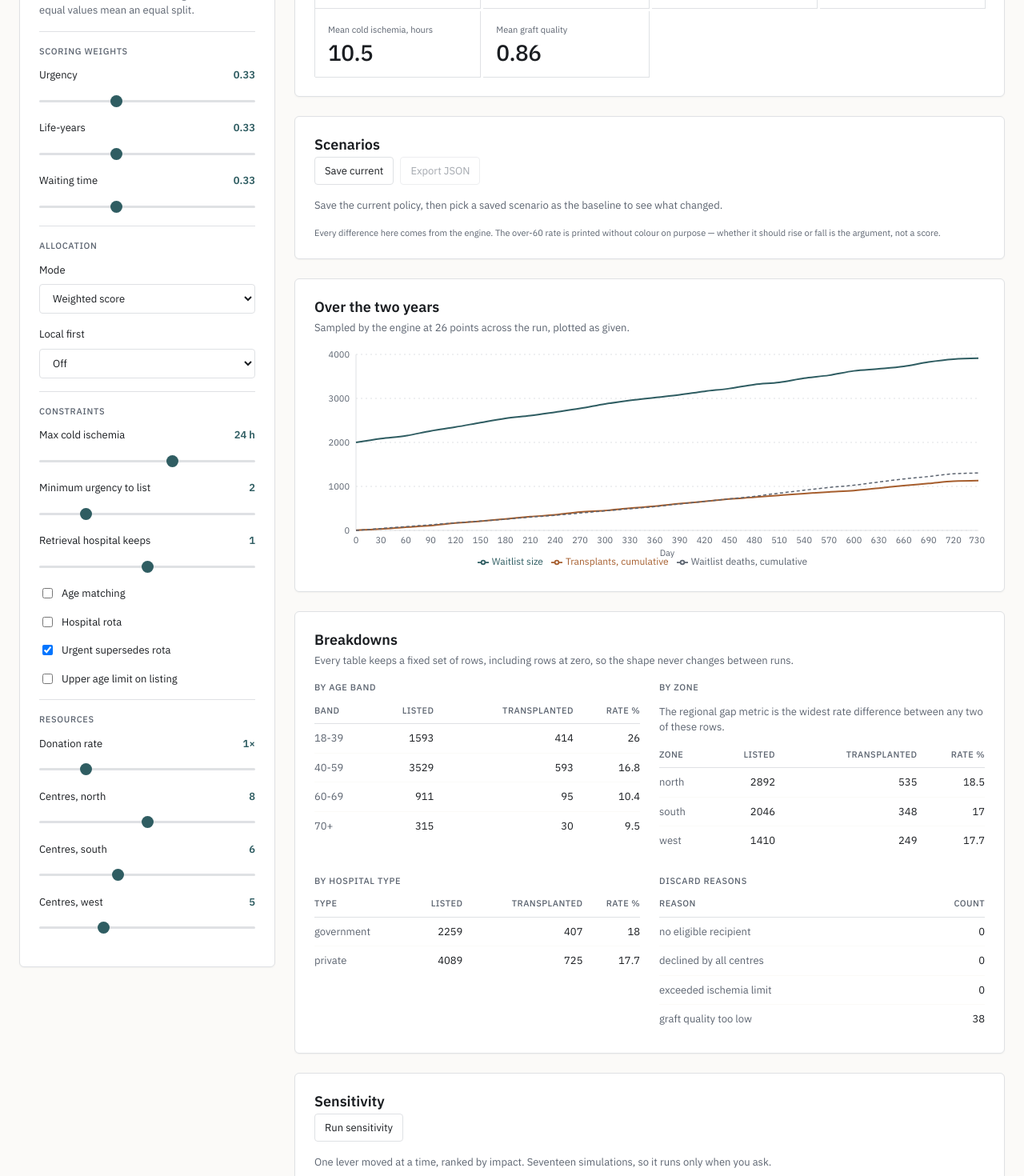
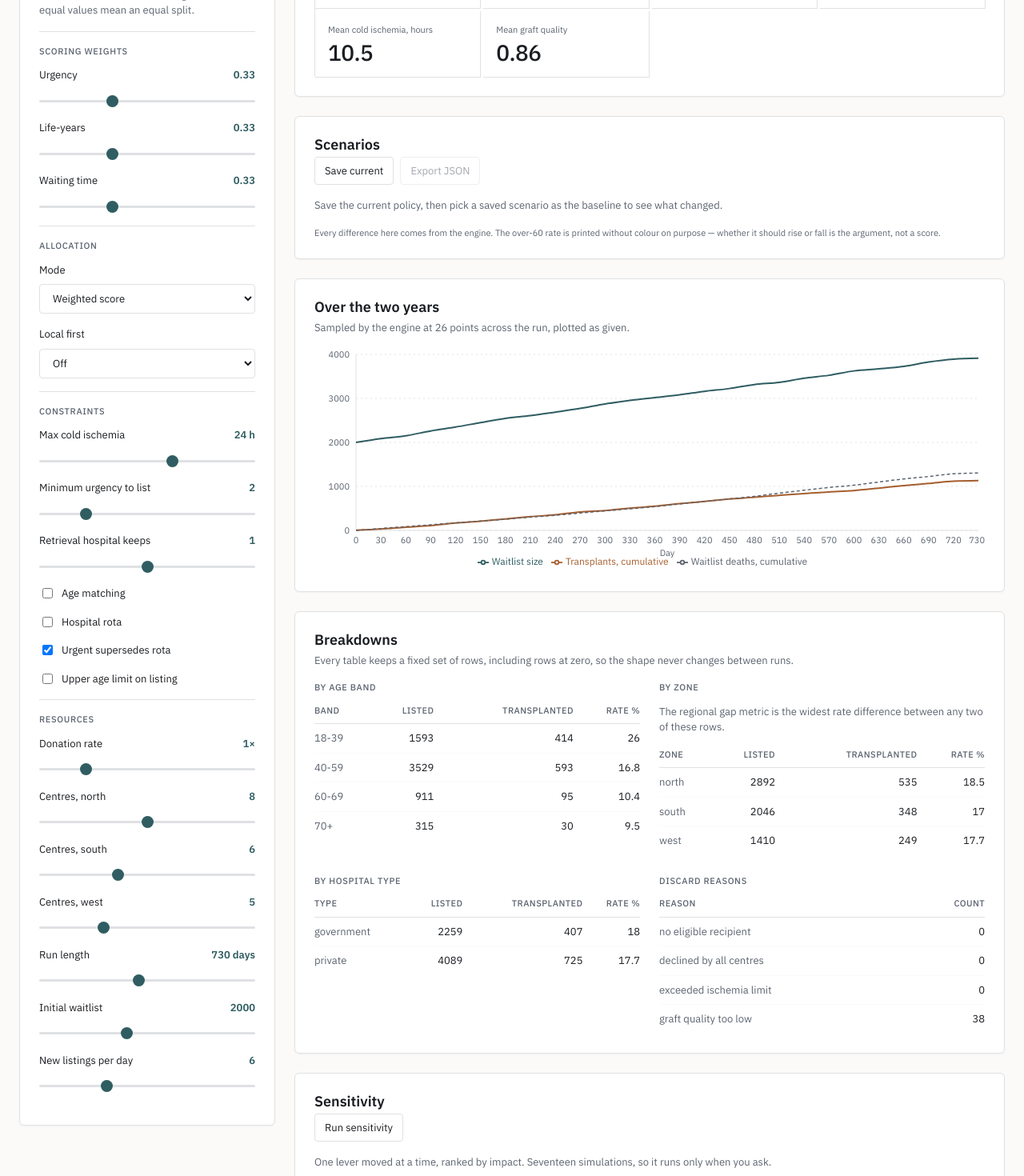
Before and after one commit to K-RANGARAJAN/Allocate, a React (Vite) app: page / in a window 1280 px wide. Shown: the part 380-1850 px from the top of the page at 80% size. Built offline with nearby package versions, Linux system fonts and the light colour scheme.

Commit message:
Corrected the weight step and exposed the sim controls

```diff
--- a/src/ui/components/ControlsPanel.tsx
+++ b/src/ui/components/ControlsPanel.tsx
@@ -55,6 +55,17 @@ export function ControlsPanel(props: ControlsPanelProps) {
       perZone[zone] = next;
       const resources = { ...prev.resources, transplantCentresPerZone: perZone };
       return { ...prev, resources };
+    });
+  }
+
+  function setSim<K extends keyof PolicyConfig["sim"]>(
+    key: K,
+    value: PolicyConfig["sim"][K]
+  ) {
+    props.setConfig((prev) => {
+      const sim = { ...prev.sim };
+      sim[key] = value;
+      return { ...prev, sim };
     });
   }
 
@@ -116,7 +127,7 @@ export function ControlsPanel(props: ControlsPanelProps) {
           value={config.weights.urgency}
           min={0}
           max={1}
-          step={0.05}
+          step={0.01}
           onChange={(next) => setWeight("urgency", next)}
         />
         <Slider
@@ -124,7 +135,7 @@ export function ControlsPanel(props: ControlsPanelProps) {
           value={config.weights.lifeYears}
           min={0}
           max={1}
-          step={0.05}
+          step={0.01}
           onChange={(next) => setWeight("lifeYears", next)}
         />
         <Slider
@@ -132,7 +143,7 @@ export function ControlsPanel(props: ControlsPanelProps) {
           value={config.weights.waitingTime}
           min={0}
           max={1}
-          step={0.05}
+          step={0.01}
           onChange={(next) => setWeight("waitingTime", next)}
         />
       </div>
@@ -240,6 +251,31 @@ export function ControlsPanel(props: ControlsPanelProps) {
           step={1}
           onChange={(next) => setCentres("west", next)}
         />
+        <Slider
+          label="Run length"
+          value={config.sim.durationDays}
+          min={90}
+          max={1460}
+          step={30}
+          suffix=" days"
+          onChange={(next) => setSim("durationDays", next)}
+        />
+        <Slider
+          label="Initial waitlist"
+          value={config.sim.initialWaitlistSize}
+          min={0}
+          max={5000}
+          step={100}
+          onChange={(next) => setSim("initialWaitlistSize", next)}
+        />
+        <Slider
+          label="New listings per day"
+          value={config.sim.newListingsPerDay}
+          min={0}
+          max={20}
+          step={1}
+          onChange={(next) => setSim("newListingsPerDay", next)}
+        />
       </div>
     </section>
   );
```
Also changed, not shown: 1 other file (tests, documents, lock files or other folders).
